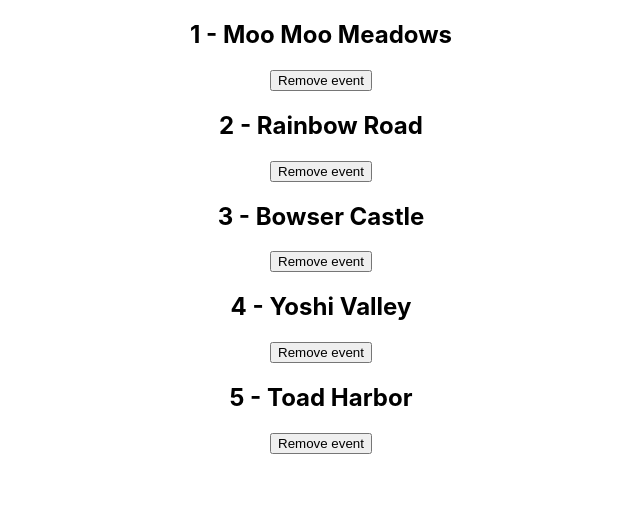
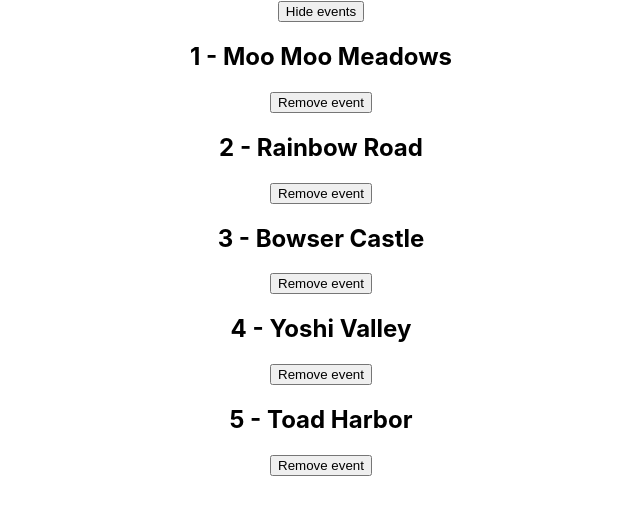
Before and after one commit to richruizv/react-firebase, a React (Create React App) app: page / in a window 1280 px wide. Shown: the top 514 px of the page, without its empty margins (319-959 px from the left). Built offline with nearby package versions, Linux system fonts and the light colour scheme.

Commit message:
conditional states

```diff
--- a/src/App.js
+++ b/src/App.js
@@ -3,6 +3,7 @@
 import { useState } from 'react';
 
 function App() {
+  let [showEvents, setShowEvents] = useState(true);
   let [events, setEvents] = useState([
     { id: 1, name: 'Moo Moo Meadows'},
     { id: 2, name: 'Rainbow Road'},
@@ -10,6 +11,8 @@
     { id: 4, name: 'Yoshi Valley'},
     { id: 5, name: 'Toad Harbor'}
   ])
+
+  console.log(showEvents)
 
   const handleClick = (id) => {
     // we pass a function here which returns a new state value
@@ -22,7 +25,9 @@
 
   return (
     <div className="App">
-      { events.map((event, index) => (
+      { showEvents && <button onClick={() => setShowEvents(false)}>Hide events</button> }
+      { !showEvents && <button onClick={() => setShowEvents(true)}>Show events</button> }
+      { showEvents && events.map((event, index) => (
         <div key={event.id} >
           <h2>{ index + 1 } - {event.name}</h2>
           <button onClick={() => handleClick(event.id)}>Remove event</button>
```
